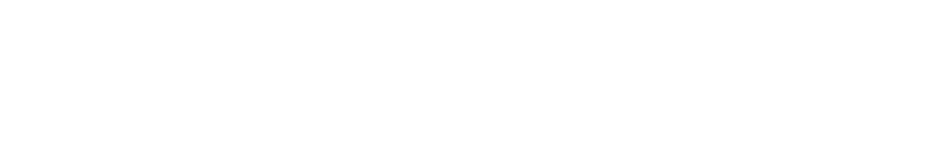
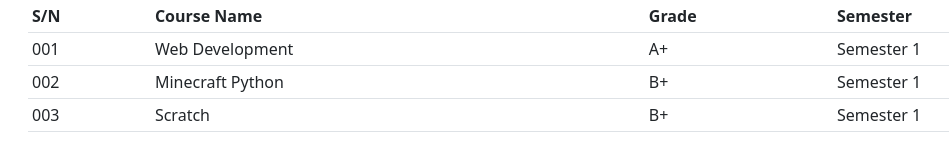
Before and after one commit to Sebastian1234567891011121314151/sebastian-CTO6-webthinker-end-sem, a plain HTML site: page CT06/Question 1/index.html in a window 1280 px wide. Shown: the whole page, without its empty margins (54-1003 px from the left). Drawn offline with Linux system fonts and the light colour scheme.

Commit message:
question 1 answer

```diff
--- a/CT06/Question 1/index.html
+++ b/CT06/Question 1/index.html
@@ -10,7 +10,36 @@
 </head>
 <body>
     <div class="container">
-
+        <table class="table table-sm">
+            <thead>
+              <tr>
+                <th>S/N</th>
+                <th>Course Name</th>
+                <th>Grade</th>
+                <th>Semester</th>
+              </tr>
+            </thead>
+            <tbody>
+              <tr>
+                <td>001</td>
+                <td>Web Development</td>
+                <td>A+</td>
+                <td>Semester 1</td>
+              </tr>
+              <tr></tr>
+                <td>002</td>
+                <td>Minecraft Python</td>
+                <td>B+</td>
+                <td>Semester 1</td>
+              </tr>
+              <tr>
+                <td>003</td>
+                <td>Scratch</td>
+                <td>B+</td>
+                <td>Semester 1</td>
+              </tr>
+            </tbody>
+          </table>
     </div>
 </body>
 </html>
```
